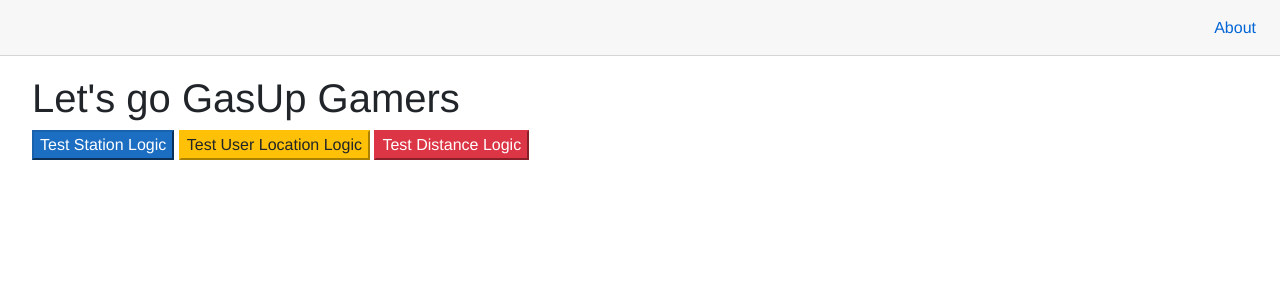
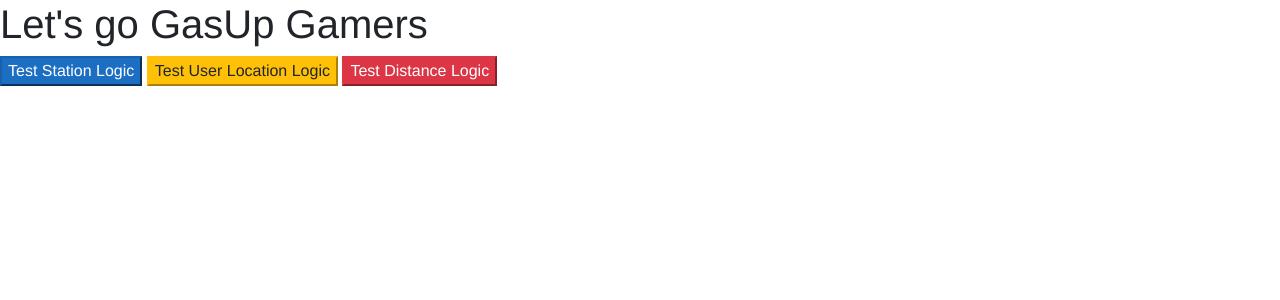
Before and after one commit to SamDunlap/GasUp, an ASP.NET Core app: page / in a window 1280 px wide. Shown: the top 300 px of the page. Run offline with ASP.NET Core 8, Linux system fonts and the light colour scheme; style sheets or scripts are compiled from the project's sources.

Commit message:
removed padding

```diff
--- a/Components/StationComponent.razor
+++ b/Components/StationComponent.razor
@@ -5,7 +5,7 @@
     public StationModel Station { get; set; }
 }
 
-<div style="display:inline-flex; border-style:solid; border-color: black; width: 100%; vertical-align: middle; justify-content:space-between;">
+<div style="display:inline-flex; border-style:solid; border-color: black; width: 100vw; vertical-align: middle; justify-content:space-between;">
     <div style="display: inline-flex; vertical-align: middle;">
     <h3 style="vertical-align:middle; align-self:center">@Station.CompanyName</h3>
     <div style="text-align: left; margin-left: 1em">
--- a/Shared/MainLayout.razor
+++ b/Shared/MainLayout.razor
@@ -1,14 +1,4 @@
 @inherits LayoutComponentBase
 
-<div class="page">
 
-    <div class="main">
-        <div class="top-row px-4">
-            <a href="http://blazor.net" target="_blank" class="ml-md-auto">About</a>
-        </div>
-
-        <div class="content px-4">
             @Body
-        </div>
-    </div>
-</div>
```
